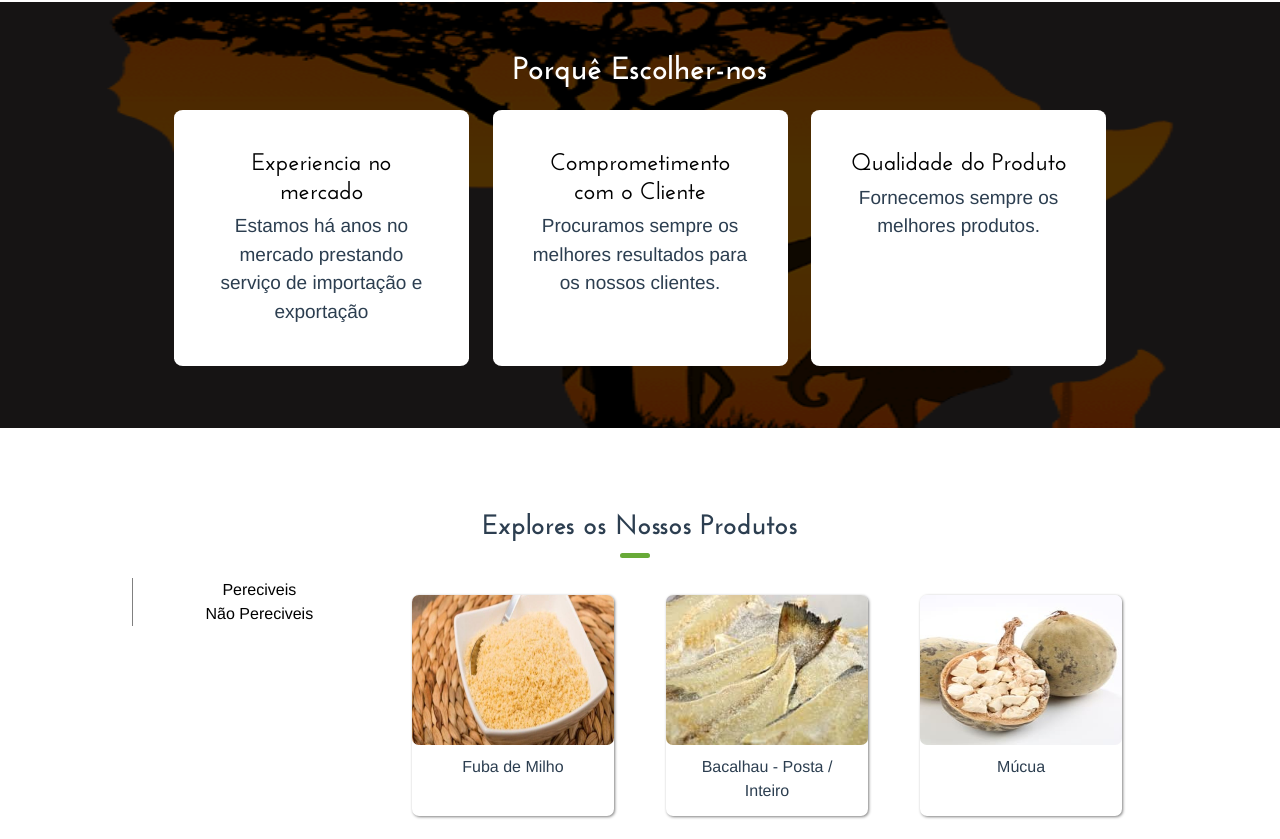
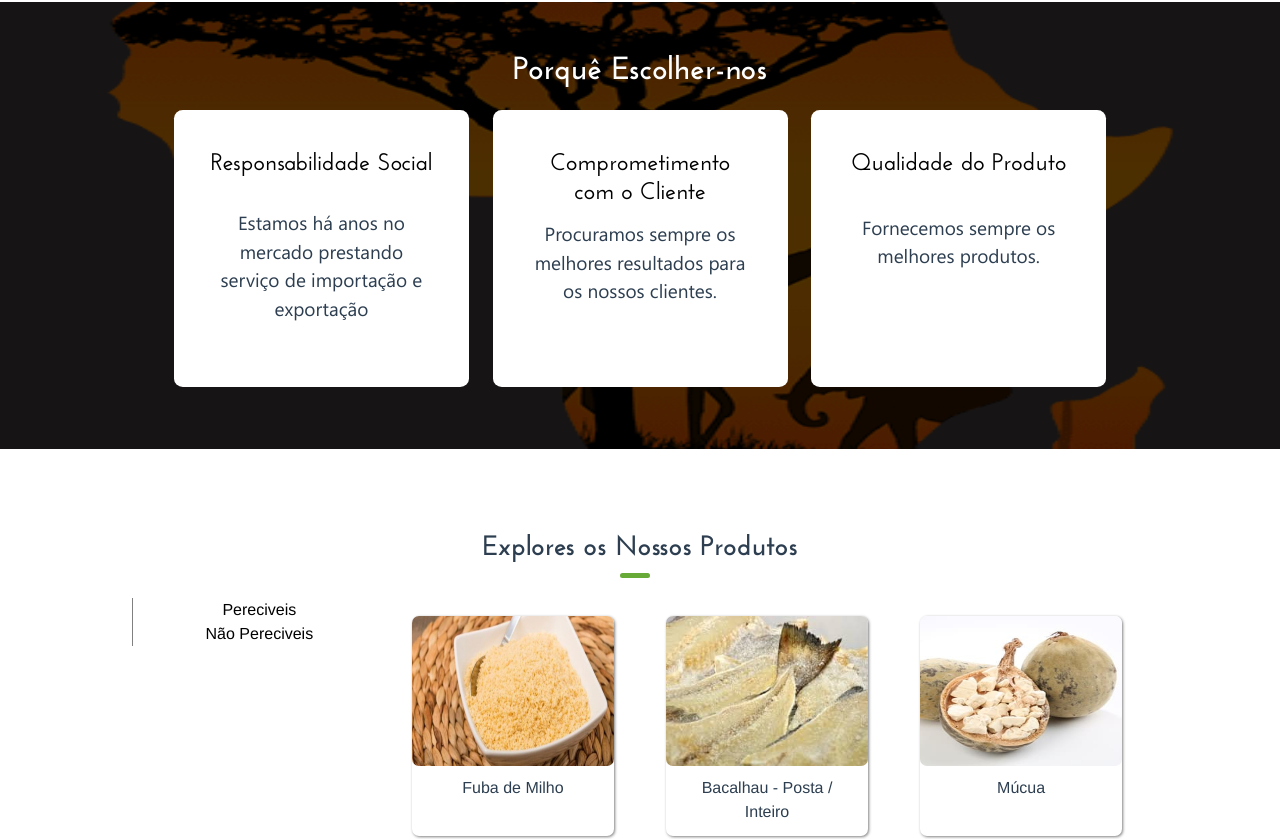
Before and after one commit to uByte2020/Ang-lessGold, a Vue app: page / in a window 1280 px wide. Shown: the part 1277-2116 px from the top of the page. Built offline with nearby package versions, Linux system fonts and the light colour scheme.

Commit message:
Porquê Escolher-nos|Sem Icon

```diff
--- a/src/views/Home.vue
+++ b/src/views/Home.vue
@@ -104,7 +104,7 @@
               <h2>Porquê Escolher-nos</h2>
             </div>
             <div class="col-lg-7 col-xl-3 col-sm-8 col-md-7 TextoEscolherNos">
-              <h4 class="TextoEscolherNosTitulo">Experiencia no mercado</h4>
+              <h4 class="TextoEscolherNosTitulo">Responsabilidade Social</h4>
               <p class="TextoEscolherNosTxt">
                 Estamos há anos no mercado prestando serviço de importação e
                 exportação
@@ -112,14 +112,14 @@
             </div>
             <div class="col-lg-7 col-xl-3 col-sm-8 col-md-7 TextoEscolherNos">
               <h4 class="TextoEscolherNosTitulo">Comprometimento com o Cliente</h4>
-              <p class="TextoEscolherNosTxt">
+              <p class="TextoEscolherNosTxt2">
                 Procuramos sempre os melhores resultados para os nossos
                 clientes.
               </p>
             </div>
             <div class="col-lg-7 col-xl-3 col-sm-8 col-md-7 TextoEscolherNos">
               <h4 class="TextoEscolherNosTitulo">Qualidade do Produto</h4>
-              <p class="TextoEscolherNosTxt">Fornecemos sempre os melhores produtos.</p>
+              <p class="TextoEscolherNosTxt3">Fornecemos sempre os melhores produtos.</p>
             </div>
           </div>
         </div>
@@ -304,6 +304,11 @@ export default {
   src: local("Fonts"),
    url(../assets/Fonts/GothamBold.otf) format("truetype");
 }
+@font-face {
+  font-family: "Segoe";
+  src: local("Fonts"),
+   url(../assets/Fonts/Segoe_UI.ttf) format("truetype");
+}
 #Home {
 }
 .Inicio {
@@ -440,7 +445,21 @@ export default {
 }
 .TextoEscolherNosTxt{
   font-size: 19px;
-  margin: 2%;
+  margin: 13% auto;
+  font-family: "Segoe";
+  font-size: 19px;
+}
+.TextoEscolherNosTxt2{
+  font-size: 19px;
+  margin: 5% auto;
+  font-family: "Segoe";
+  font-size: 19px;
+}
+.TextoEscolherNosTxt3{
+  font-size: 19px;
+  margin: 15% auto;
+  font-family: "Segoe";
+  font-size: 19px;
 }
 .nav-pills .nav-link.active,
 .nav-pills .show > .nav-link {
@@ -463,6 +482,7 @@ export default {
 }
 .RecebaNovidadesTexto2{
   font-size: 24px;
+  font-family: "Segoe";
 }
 input {
   border-radius: 25px;
```
